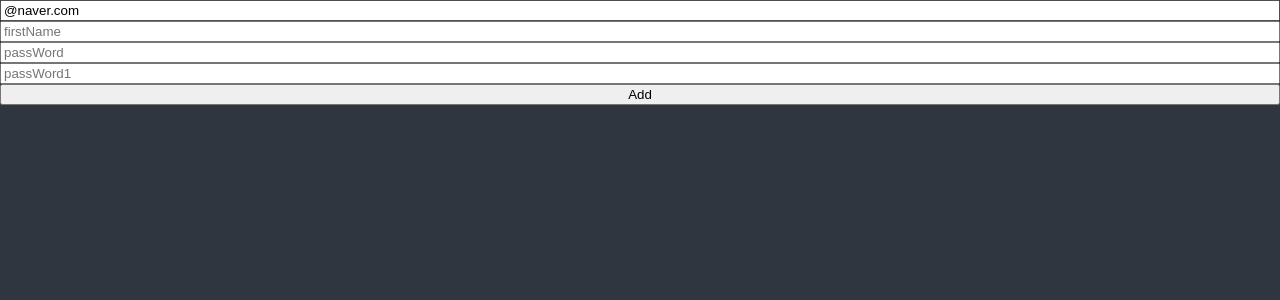
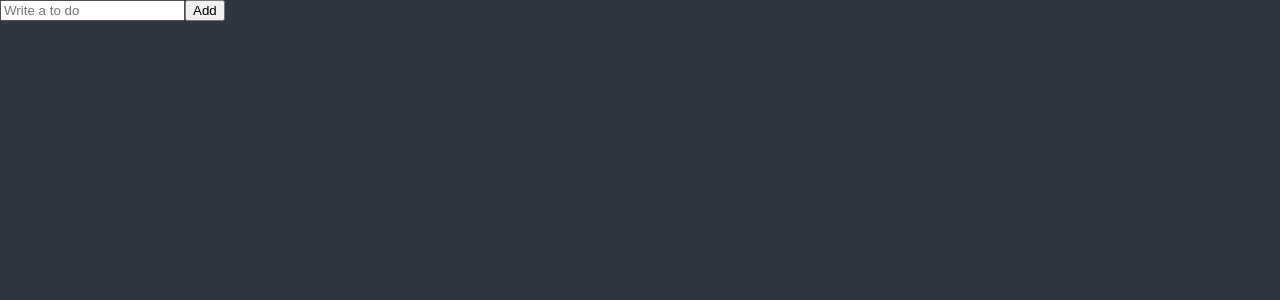
Before and after one commit to hyunjoogo/masterclass, a React (Create React App) app: page / in a window 1280 px wide. Shown: the top 300 px of the page. Built offline with nearby package versions, Linux system fonts and the light colour scheme.

Commit message:
타입에러 고침

```diff
--- a/src/TodoList.tsx
+++ b/src/TodoList.tsx
@@ -1,71 +1,39 @@
 import React from "react";
 
-import {useForm} from "react-hook-form";
+import {SubmitHandler, useForm} from "react-hook-form";
 
 
 interface IForm {
-  email: String;
-  firstName?: String;
-  lastName: String;
-  password: String;
-  password1: String;
-  extraError?: String;
+  toDo : String;
 }
 
 function TodoList() {
   const {
     register,
     handleSubmit,
-    formState: {errors},
-    setError
-  } = useForm<IForm>({
-    defaultValues: {
-      email: "@naver.com"
-    }
-  });
-  const onValid = (data: IForm) => {
-    if (data.password !== data.password1) {
-      setError(
-        "password1",
-        {message: "패스워드가 같지 않습니다."},
-        {shouldFocus: true}
-      );
-    }
-  }
+    setValue
+  } = useForm<IForm>();
+
+  const handleValid: SubmitHandler<IForm> = (data) => {
+    console.log("add to do", data.toDo);
+    setValue("toDo", "");
+  };
+
+
   return (
     <div>
-      <form
-        style={{display: "flex", flexDirection: "column"}}
-        onSubmit={handleSubmit(onValid)}
-      >
+      <form onSubmit={handleSubmit(handleValid)} >
         <input
-          {...register("email", {
-            required: true,
-            pattern: {
-              value: /^[A-Za-z0-9._%+-]+@naver.com$/,
-              message: "naver 메일만 사용가능합니다.",
-            },
+          {...register("toDo", {
+            required: "Please write a To Do",
           })}
-          placeholder="Email"/>
-        <span style={{color: "red"}}>{errors?.email?.message}</span>
-        <input
-          {...register("firstName", {})} placeholder="firstName"/>
-        <input
-          {...register("password", {
-            required: "필수값입니다.",
-          })}
-          placeholder="passWord"/>
-        <input
-          {...register("password1", {
-            required: "필수값입니다.",
-          })}
-          placeholder="passWord1"/>
+          placeholder="Write a to do"
+        />
         <button>Add</button>
-        <span style={{color: "red"}}>{errors?.extraError?.message}</span>
+
       </form>
     </div>
   )
-
 }
 
 export default TodoList
```
